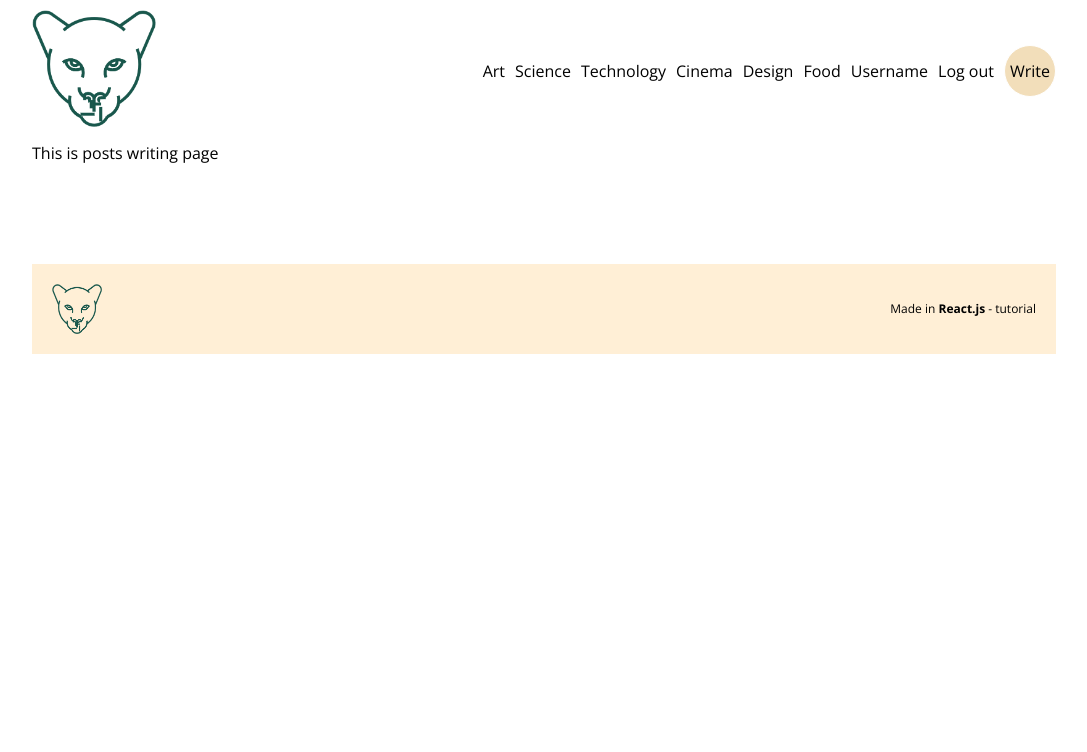
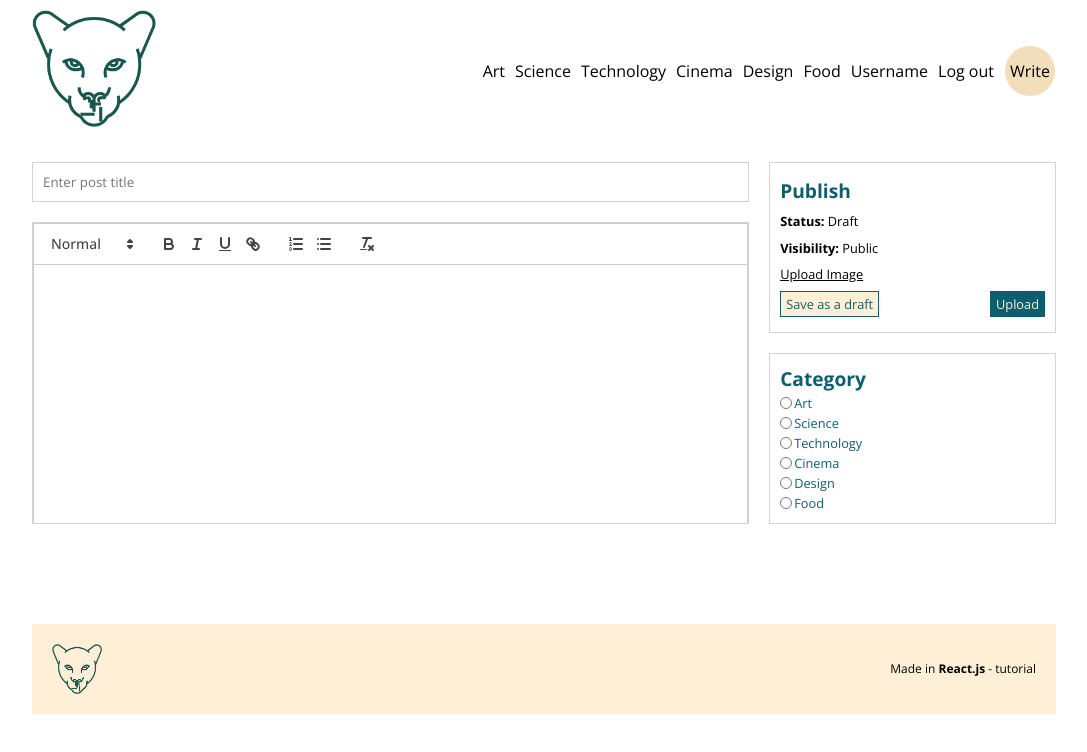
Before and after one commit to DamianStrz/portfolio, a React (Create React App) app in the folder default-react-nodejs-mysql-blog/: page /write in a window 1280 px wide. Shown: the top 752 px of the page, without its empty margins (96-1183 px from the left). Built offline with nearby package versions, Linux system fonts and the light colour scheme.

Commit message:
Added Writing Page functionalites with rich text editor library.

```diff
--- a/default-react-nodejs-mysql-blog/package.json
+++ b/default-react-nodejs-mysql-blog/package.json
@@ -8,6 +8,7 @@
     "@testing-library/user-event": "^13.5.0",
     "react": "^18.0.0",
     "react-dom": "^18.0.0",
+    "react-quill": "^2.0.0",
     "react-router-dom": "^6.4.3",
     "react-scripts": "5.0.1",
     "sass": "^1.56.1",
--- a/default-react-nodejs-mysql-blog/src/pages/Write.jsx
+++ b/default-react-nodejs-mysql-blog/src/pages/Write.jsx
@@ -1,9 +1,88 @@
-import React from "react";
+import React, { useState } from "react";
+import ReactQuill from "react-quill";
+import "react-quill/dist/quill.snow.css";
 
 //Creating component for Write Page with arrow function
 
 const WritePage = () => {
-	return <div>This is posts writing page</div>;
+	const [value, setValue] = useState("");
+	console.log(value);
+	return (
+		<div className="add">
+			<div className="content">
+				<input type="text" placeholder="Enter post title" />
+				<div className="editorContainer">
+					<ReactQuill
+						className="editor"
+						theme="snow"
+						value={value}
+						onChange={setValue}
+					/>
+				</div>
+			</div>
+			<div className="menu">
+				<div className="item">
+					<h1>Publish</h1>
+					<span>
+						<b>Status: </b>Draft
+					</span>
+					<span>
+						<b>Visibility: </b>Public
+					</span>
+					<input
+						className="invisible-input"
+						type="file"
+						name="file"
+						id="file"
+					/>
+					<label className="file" htmlFor="file">
+						Upload Image
+					</label>
+					<div className="buttons">
+						<button>Save as a draft</button>
+						<button>Upload</button>
+					</div>
+				</div>
+				<div className="item">
+					<h1>Category</h1>
+					<div className="category">
+						<input type="radio" name="category" value="art" id="art" />
+						<label htmlFor="art">Art</label>
+					</div>
+					<div className="category">
+						<input type="radio" name="category" value="science" id="science" />
+						<label htmlFor="science">Science</label>
+					</div>
+					<div className="category">
+						<input
+							type="radio"
+							name="category"
+							value="technology"
+							id="technology"
+						/>
+						<label htmlFor="technology">Technology</label>
+					</div>
+					<div className="category">
+						<input
+							type="radio"
+							name="category"
+							value="technology"
+							id="technology"
+						/>
+						<label htmlFor="technology">Cinema</label>
+					</div>
+					<div className="category">
+						<input type="radio" name="category" value="design" id="design" />
+						<label htmlFor="design">Design</label>
+					</div>
+					<div className="category">
+						<input type="radio" name="category" value="food" id="food" />
+						<label htmlFor="food">Food</label>
+					</div>
+				</div>
+			</div>
+		</div>
+	);
 };
 
 export default WritePage;
--- a/default-react-nodejs-mysql-blog/src/styles/styles.scss
+++ b/default-react-nodejs-mysql-blog/src/styles/styles.scss
@@ -324,5 +324,101 @@
 				}
 			}
 		}
+		//Write Page
+		.add {
+			margin-top: 20px;
+			display: flex;
+			gap: 20px;
+
+			.content {
+				flex: 5;
+				display: flex;
+				flex-direction: column;
+				gap: 20px;
+
+				input {
+					padding: 10px;
+					border: 1px solid lightgray;
+				}
+
+				.editorContainer {
+					height: 300px;
+					overflow: scroll;
+					overflow-x: hidden;
+					border: 1px solid lightgray;
+
+					.editor {
+						height: 100%;
+						border: none;
+					}
+				}
+			}
+
+			.menu {
+				flex: 2;
+				display: flex;
+				flex-direction: column;
+				gap: 20px;
+
+				.invisible-input {
+					display: none;
+				}
+
+				.item {
+					border: 1px solid lightgray;
+					padding: 10px;
+					flex: 1;
+					display: flex;
+					flex-direction: column;
+					justify-content: space-around;
+					font-size: 0.8rem;
+
+					h1 {
+						font-size: 1.2rem;
+						margin-bottom: 0;
+					}
+
+					.file {
+						text-decoration: underline;
+						cursor: pointer;
+					}
+
+					.buttons {
+						display: flex;
+						justify-content: space-between;
+
+						:first-child {
+							cursor: pointer;
+							color: $mainAccentColor;
+							background-color: $secondaryColor;
+							border: 1px solid $mainAccentColor;
+							padding: 3px 5px;
+							font-size: 0.8rem;
+						}
+
+						:last-child {
+							cursor: pointer;
+							color: $secondaryColor;
+							background-color: $mainAccentColor;
+							border: 1px solid $mainAccentColor;
+							padding: 3px 5px;
+							font-size: 0.8rem;
+						}
+					}
+
+					.category {
+						display: flex;
+						align-items: center;
+						gap: 2px;
+						color: $mainAccentColor;
+
+						input {
+							width: 12px;
+							height: 12px;
+						}
+					}
+				}
+			}
+		}
 	}
 }
```
Also changed, not shown: 1 other file (tests, documents, lock files or other folders).
